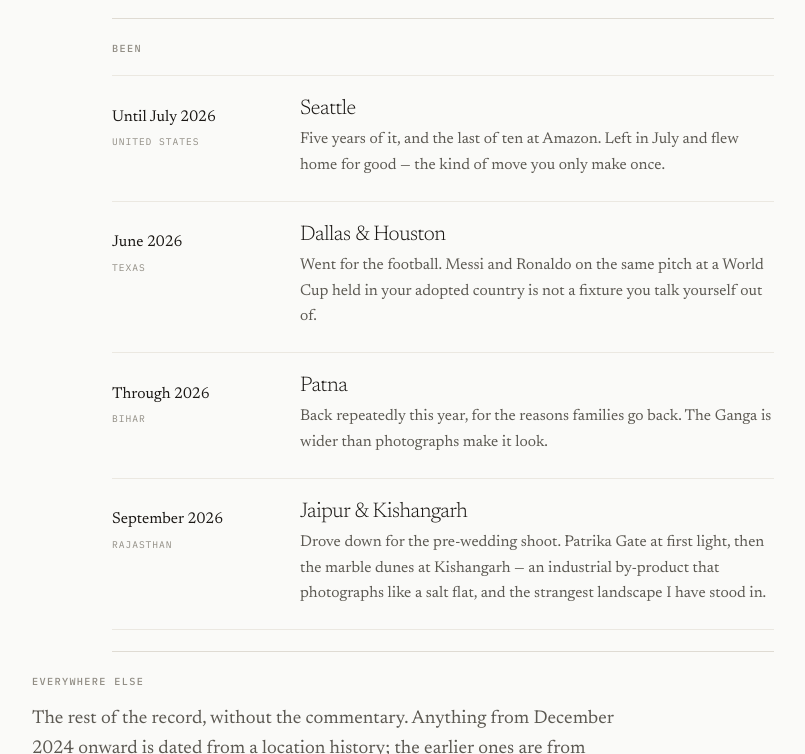
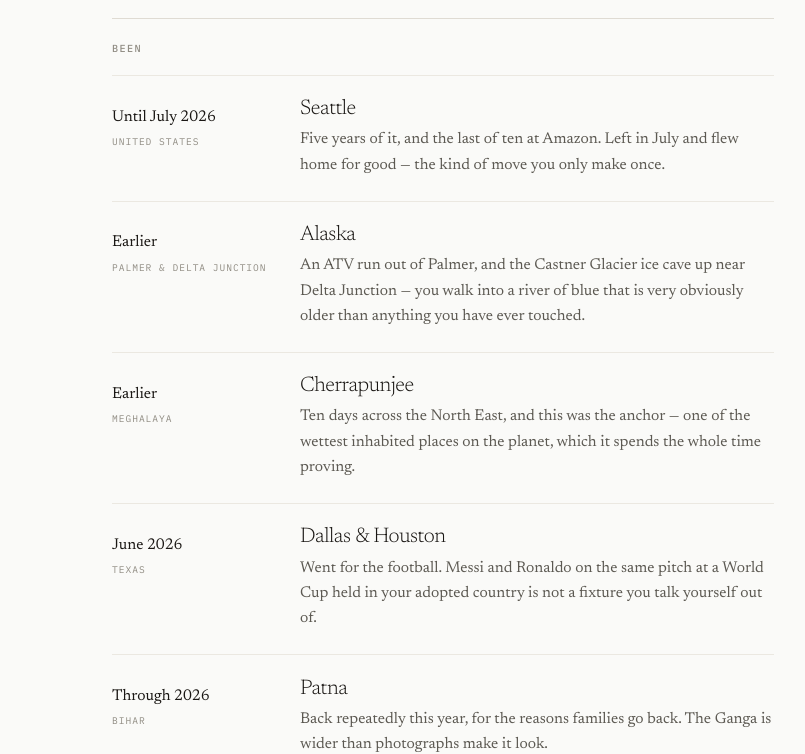
Before and after one commit to luckysahani/luckysahani.github.io, an Astro site: page /travel in a window 1280 px wide. Shown: the part 2046-2800 px from the top of the page, without its empty margins (133-938 px from the left). Built offline with nearby package versions, Linux system fonts and the light colour scheme; Astro itself is replaced by a stand-in of ours.

Commit message:
Extend /travel from the Maps activity summary
Adds Mysuru, Agra, Kanpur, Indore, Chennai and Yercaud; 44 places now.

Two entries got sharper rather than longer. The generic "North East
circuit" pin becomes Cherrapunjee, which is where the ten days actually
anchored, and Alaska picks up Palmer and the Castner Glacier ice cave —
both now carry prose cards.

Varkala and Paravur merged: 10 km apart, so the pins collided.

Suburb-level entries deliberately not given their own pins — Bellevue,
Renton and Issaquah sit under Seattle; Arlington, Irving and Centerville
under Dallas; Mohali under Chandigarh. Separate dots would just stack.

Udaipur and Jaisalmer stay in the wishlist. The summary describes them as
route lookups, which is planning, not arrival — and claiming a trip that
did not happen is a worse error than omitting one that did.

```diff
--- a/src/data/travel.ts
+++ b/src/data/travel.ts
@@ -32,6 +32,31 @@ export const trips: Trip[] = [
     note:
       'Five years of it, and the last of ten at Amazon. Left in July and flew ' +
       'home for good — the kind of move you only make once.',
+  },
+  {
+    slug: 'alaska',
+    place: 'Alaska',
+    region: 'Palmer & Delta Junction',
+    when: 'Earlier',
+    year: 'Earlier',
+    status: 'past',
+    coords: [-149.9003, 61.2181],
+    note:
+      'An ATV run out of Palmer, and the Castner Glacier ice cave up near Delta ' +
+      'Junction — you walk into a river of blue that is very obviously older than ' +
+      'anything you have ever touched.',
+  },
+  {
+    slug: 'cherrapunjee',
+    place: 'Cherrapunjee',
+    region: 'Meghalaya',
+    when: 'Earlier',
+    year: 'Earlier',
+    status: 'past',
+    coords: [91.7323, 25.2702],
+    note:
+      'Ten days across the North East, and this was the anchor — one of the wettest ' +
+      'inhabited places on the planet, which it spends the whole time proving.',
   },
   {
     slug: 'texas',
@@ -160,7 +185,7 @@ export const places: Place[] = [
   { name: 'Bengaluru', where: 'Karnataka', when: '2016–2021', coords: [77.5946, 12.9716], status: 'past' },
 
   // United States
-  { name: 'Alaska', where: 'United States', when: 'Earlier', coords: [-149.9003, 61.2181], status: 'past' },
+  { name: 'Alaska', where: 'Palmer & Delta Junction', when: 'Earlier', coords: [-149.9003, 61.2181], status: 'past' },
   { name: 'New York', where: 'New York', when: 'Dec 2024', coords: [-73.9857, 40.7484], status: 'past' },
   { name: 'Las Vegas', where: 'Nevada', when: 'Jan 2025', coords: [-115.1398, 36.1699], status: 'past' },
   { name: 'Portland', where: 'Oregon', when: 'Aug 2025', coords: [-122.6784, 45.5152], status: 'past' },
@@ -182,16 +207,23 @@ export const places: Place[] = [
   { name: 'Triund & Kheerganga', where: 'Himachal Pradesh', when: 'Earlier', coords: [76.3234, 32.2432], status: 'past' },
   { name: 'Bir Billing', where: 'Himachal Pradesh', when: 'Earlier', coords: [76.7218, 32.0415], status: 'past' },
   { name: 'Sikkim', where: 'North East', when: 'Earlier', coords: [88.6065, 27.533], status: 'past' },
-  { name: 'North East circuit', where: 'Ten days', when: 'Earlier', coords: [91.7362, 26.1445], status: 'past' },
+  { name: 'Cherrapunjee', where: 'Meghalaya', when: 'Earlier', coords: [91.7323, 25.2702], status: 'past' },
 
   // India — south & west
   { name: 'Alleppey', where: 'Kerala', when: 'Jan 2026', coords: [76.3388, 9.4981], status: 'past' },
-  { name: 'Varkala', where: 'Kerala', when: 'Jan 2026', coords: [76.7166, 8.7379], status: 'past' },
+  { name: 'Varkala & Paravur', where: 'Kerala', when: 'Jan 2026', coords: [76.7166, 8.7379], status: 'past' },
   { name: 'Munnar', where: 'Kerala', when: 'Earlier', coords: [77.0595, 10.0889], status: 'past' },
   { name: 'Wayanad', where: 'Kerala', when: 'Earlier', coords: [76.132, 11.6854], status: 'past' },
   { name: 'Ooty', where: 'Tamil Nadu', when: 'Earlier', coords: [76.695, 11.4064], status: 'past' },
   { name: 'Coorg', where: 'Karnataka', when: 'Earlier', coords: [75.7382, 12.3375], status: 'past' },
   { name: 'Goa', where: 'Goa', when: 'Earlier', coords: [73.8278, 15.2993], status: 'past' },
+
+  { name: 'Mysuru', where: 'Karnataka', when: 'Earlier', coords: [76.6394, 12.2958], status: 'past' },
+  { name: 'Agra', where: 'Uttar Pradesh', when: 'Earlier', coords: [78.0081, 27.1767], status: 'past' },
+  { name: 'Kanpur', where: 'Uttar Pradesh', when: '2012–2016', coords: [80.3319, 26.4499], status: 'past' },
+  { name: 'Indore', where: 'Madhya Pradesh', when: 'Earlier', coords: [75.8577, 22.7196], status: 'past' },
+  { name: 'Chennai', where: 'Tamil Nadu', when: 'Earlier', coords: [80.2707, 13.0827], status: 'past' },
+  { name: 'Yercaud', where: 'Tamil Nadu', when: 'Earlier', coords: [78.2097, 11.775], status: 'past' },
 
   // Ahead
   { name: 'Vaishno Devi', where: 'Jammu & Kashmir', when: 'Oct 2026', coords: [74.9319, 32.9917], status: 'ahead' },
--- a/src/pages/travel.astro
+++ b/src/pages/travel.astro
@@ -95,8 +95,9 @@ const indexed = groups.map((g) => ({
       <p class="label">Everywhere else</p>
       <p class="sec-lede">
         The rest of the record, without the commentary. Anything from December
-        2024 onward is dated from a location history; the earlier ones are from
-        memory, so they are dated loosely on purpose.
+        2024 onward carries a real month, because a location history backs it.
+        The earlier ones are reconstructed from map activity and memory, so they
+        are dated loosely on purpose rather than precisely and wrongly.
       </p>
       <div class="wish">
         {indexed.map((g) => (
```
